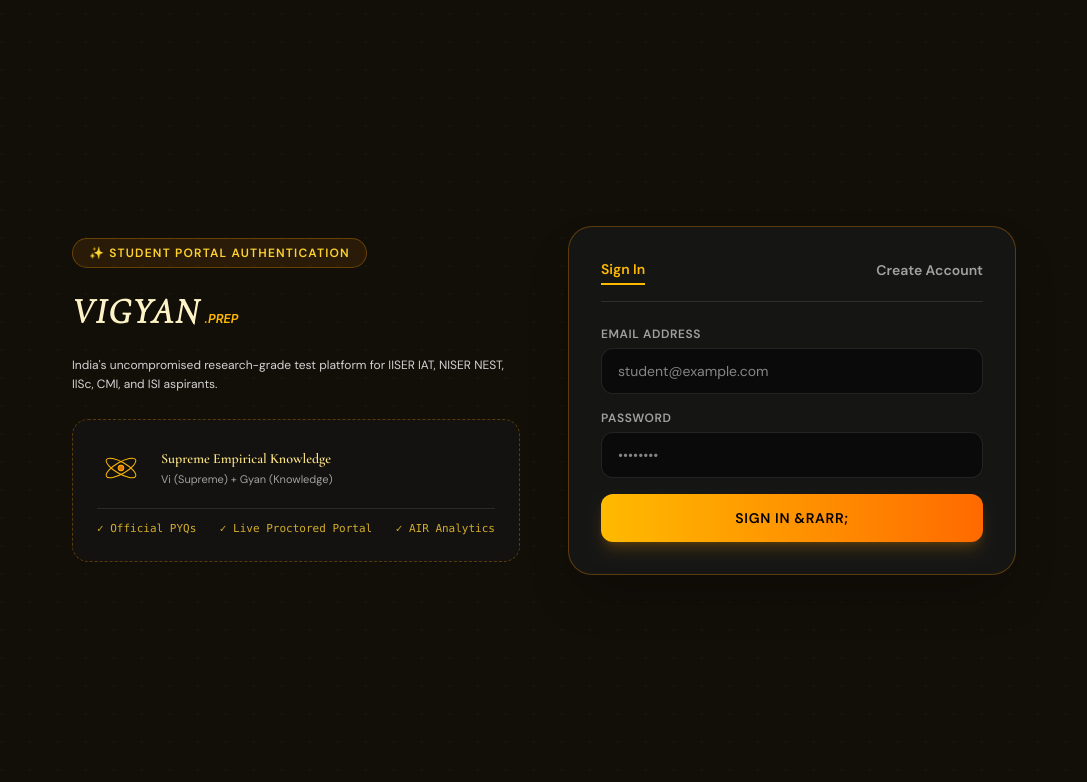
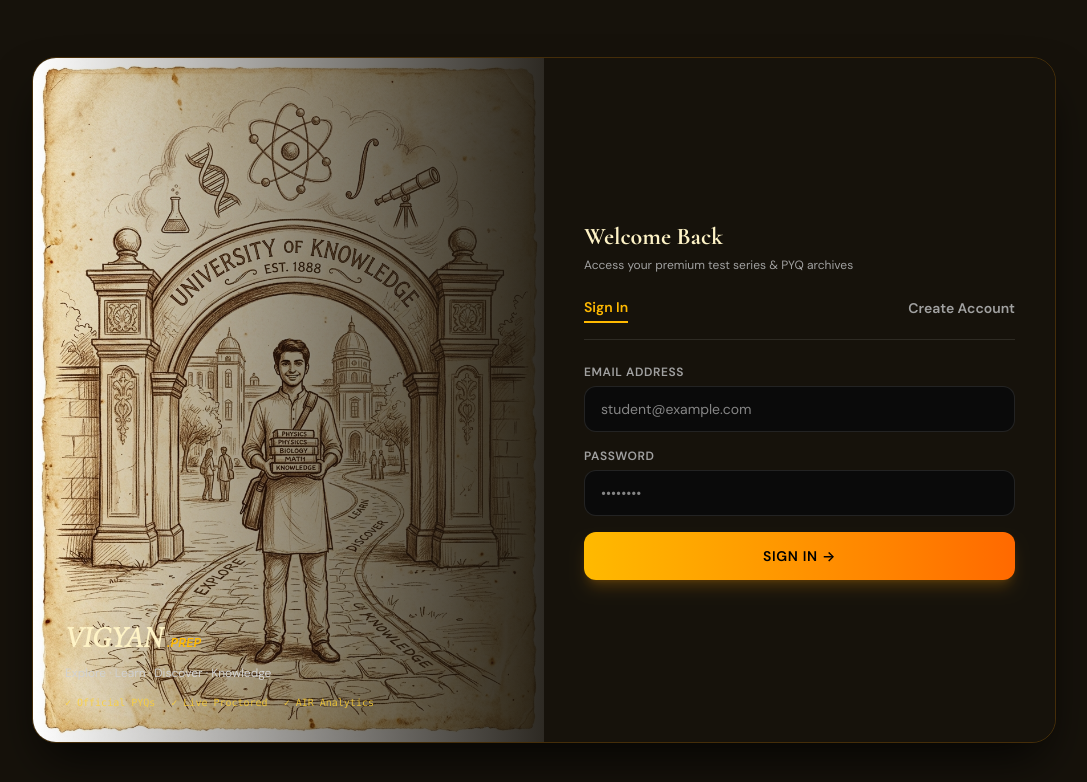
Before and after one commit to harshbuddy01/vigyanprep-auth, a React (Vite) app: page / in a window 1280 px wide. Shown: the top 782 px of the page, without its empty margins (96-1183 px from the left). Built offline with nearby package versions, Linux system fonts and the light colour scheme.

Commit message:
Login page with real hand-drawn sketch illustration (split-screen)

```diff
--- a/src/pages/Login.tsx
+++ b/src/pages/Login.tsx
@@ -19,114 +19,85 @@
         const { error } = await supabase.auth.signUp({
           email,
           password,
-          options: {
-            data: { full_name: fullName },
-          },
+          options: { data: { full_name: fullName } },
         });
-
         if (error) throw error;
-
-        await supabase.from("students").insert({
-          email,
-          full_name: fullName,
-        });
-
-        setMessage({ text: "Account created successfully! Redirecting to exam portal...", type: "success" });
-        setTimeout(() => {
-          window.location.href = "https://test.vigyanprep.com";
-        }, 1200);
+        await supabase.from("students").insert({ email, full_name: fullName });
+        setMessage({ text: "Account created! Check your email to confirm.", type: "success" });
       } else {
-        const { error } = await supabase.auth.signInWithPassword({
-          email,
-          password,
-        });
-
+        const { error } = await supabase.auth.signInWithPassword({ email, password });
         if (error) throw error;
-
-        setMessage({ text: "Login successful! Launching exam engine...", type: "success" });
-        setTimeout(() => {
-          window.location.href = "https://test.vigyanprep.com";
-        }, 1000);
+        setMessage({ text: "Login successful! Launching exam portal...", type: "success" });
+        setTimeout(() => { window.location.href = "https://test.vigyanprep.com"; }, 1000);
       }
     } catch (err: any) {
-      setMessage({ text: err.message || "An error occurred during authentication", type: "error" });
+      setMessage({ text: err.message || "An error occurred", type: "error" });
     } finally {
       setLoading(false);
     }
   };
 
   return (
-    <div className="min-h-screen bg-[#120e08] text-white flex flex-col justify-center items-center px-4 py-12 relative overflow-hidden">
-      {/* Blueprint Background Grid */}
-      <div className="fixed inset-0 pointer-events-none opacity-[0.04] bg-[radial-gradient(#fcd34d_1px,transparent_1px)] [background-size:28px_28px] z-0" />
+    <div className="min-h-screen bg-[#16120b] text-white flex items-center justify-center px-4 py-12">
+      <div className="w-full max-w-5xl flex flex-col md:flex-row items-stretch gap-0 rounded-3xl overflow-hidden border border-amber-500/20 shadow-2xl shadow-black/80">
 
-      {/* Main Container */}
-      <div className="relative z-10 w-full max-w-5xl flex flex-col md:flex-row items-center justify-center gap-12">
-        {/* Left Side: Handcrafted Sketch Visuals */}
-        <div className="flex-1 space-y-6 text-left max-w-md hidden md:block">
-          <div className="inline-flex items-center gap-2 px-4 py-1.5 rounded-full bg-amber-500/10 border border-amber-500/30 text-amber-300 text-xs font-semibold uppercase tracking-widest">
-            ✨ Student Portal Authentication
-          </div>
-
-          <h1 className="font-serif italic text-4xl font-bold text-amber-100 tracking-wider">
-            VIGYAN<span className="font-sans text-xs tracking-normal uppercase text-amber-400 font-semibold ml-1">.prep</span>
-          </h1>
-
-          <p className="text-xs text-neutral-300 font-light leading-relaxed">
-            India&apos;s uncompromised research-grade test platform for IISER IAT, NISER NEST, IISc, CMI, and ISI aspirants.
-          </p>
-
-          {/* Handcrafted Blueprint Sketch Box */}
-          <div className="p-6 rounded-2xl bg-neutral-900/60 border border-dashed border-amber-500/30 backdrop-blur-md space-y-4">
-            <div className="flex items-center gap-4">
-              <svg className="w-12 h-12 text-amber-400 shrink-0" viewBox="0 0 100 100" fill="none" stroke="currentColor" strokeWidth="2">
-                <ellipse cx="50" cy="50" rx="35" ry="12" transform="rotate(30 50 50)" />
-                <ellipse cx="50" cy="50" rx="35" ry="12" transform="rotate(-30 50 50)" />
-                <circle cx="50" cy="50" r="6" fill="#e8720a" />
-              </svg>
-              <div>
-                <h4 className="font-serif text-sm font-semibold text-amber-200">Supreme Empirical Knowledge</h4>
-                <p className="text-[11px] text-neutral-400 font-light mt-0.5">Vi (Supreme) + Gyan (Knowledge)</p>
-              </div>
-            </div>
-
-            <div className="pt-3 border-t border-white/10 flex items-center justify-between text-[11px] text-amber-300/80 font-mono">
+        {/* LEFT: Hand-Drawn Sketch Illustration */}
+        <div className="hidden md:block md:w-1/2 relative">
+          <img
+            src="/sketch-login-gateway.jpg"
+            alt="Hand-drawn sketch of student entering university gateway"
+            className="w-full h-full object-cover"
+          />
+          <div className="absolute inset-0 bg-gradient-to-r from-transparent to-[#16120b]/90" />
+          <div className="absolute bottom-8 left-8 right-8">
+            <h2 className="font-serif italic text-3xl font-bold text-amber-100 drop-shadow-2xl">
+              VIGYAN<span className="font-sans text-xs tracking-normal uppercase text-amber-400 font-semibold ml-1">.prep</span>
+            </h2>
+            <p className="text-xs text-neutral-300 mt-2 font-light leading-relaxed max-w-xs">
+              Explore &middot; Learn &middot; Discover &middot; Knowledge
+            </p>
+            <div className="flex items-center gap-4 mt-3 text-[10px] text-amber-300/80 font-mono">
               <span>✓ Official PYQs</span>
-              <span>✓ Live Proctored Portal</span>
+              <span>✓ Live Proctored</span>
               <span>✓ AIR Analytics</span>
             </div>
           </div>
         </div>
 
-        {/* Right Side: Form Card */}
-        <div className="w-full max-w-md bg-neutral-900/90 border border-amber-500/30 rounded-3xl p-8 backdrop-blur-xl shadow-2xl">
+        {/* RIGHT: Login Form */}
+        <div className="w-full md:w-1/2 bg-[#16120b] p-8 sm:p-10 flex flex-col justify-center">
+          {/* Mobile Brand */}
+          <div className="text-center mb-6 md:hidden">
+            <h1 className="font-serif italic text-3xl font-bold text-amber-100 tracking-wider">
+              VIGYAN<span className="font-sans text-xs tracking-normal uppercase text-amber-400 font-semibold ml-1">.prep</span>
+            </h1>
+            <p className="text-xs text-neutral-400 mt-1">Student Portal Authentication</p>
+          </div>
+
+          {/* Desktop Header */}
+          <div className="hidden md:block mb-6">
+            <h2 className="font-serif text-2xl font-bold text-amber-100">Welcome Back</h2>
+            <p className="text-xs text-neutral-400 mt-1">Access your premium test series & PYQ archives</p>
+          </div>
+
+          {/* Tab Toggle */}
           <div className="flex justify-between items-center mb-6 border-b border-white/10 pb-4">
             <button
               onClick={() => setIsSignUp(false)}
-              className={`text-sm font-semibold pb-1 transition-colors ${
-                !isSignUp ? "text-amber-400 border-b-2 border-amber-400" : "text-neutral-400 hover:text-white"
-              }`}
+              className={`text-sm font-semibold pb-1 transition-colors ${!isSignUp ? "text-amber-400 border-b-2 border-amber-400" : "text-neutral-400 hover:text-white"}`}
             >
               Sign In
             </button>
             <button
               onClick={() => setIsSignUp(true)}
-              className={`text-sm font-semibold pb-1 transition-colors ${
-                isSignUp ? "text-amber-400 border-b-2 border-amber-400" : "text-neutral-400 hover:text-white"
-              }`}
+              className={`text-sm font-semibold pb-1 transition-colors ${isSignUp ? "text-amber-400 border-b-2 border-amber-400" : "text-neutral-400 hover:text-white"}`}
             >
               Create Account
             </button>
           </div>
 
           {message && (
-            <div
-              className={`p-3.5 rounded-xl text-xs font-medium mb-5 ${
-                message.type === "success"
-                  ? "bg-emerald-950/90 text-emerald-300 border border-emerald-500/40"
-                  : "bg-red-950/90 text-red-300 border border-red-500/40"
-              }`}
-            >
+            <div className={`p-3 rounded-xl text-xs font-medium mb-4 ${message.type === "success" ? "bg-emerald-950/80 text-emerald-300 border border-emerald-500/30" : "bg-red-950/80 text-red-300 border border-red-500/30"}`}>
               {message.text}
             </div>
           )}
@@ -135,49 +106,29 @@
             {isSignUp && (
               <div>
                 <label className="block text-xs uppercase tracking-wider text-neutral-400 mb-1.5 font-semibold">Full Name</label>
-                <input
-                  type="text"
-                  required
-                  value={fullName}
-                  onChange={(e) => setFullName(e.target.value)}
-                  placeholder="Enter your full name"
-                  className="w-full bg-neutral-950 border border-white/10 rounded-xl px-4 py-3 text-sm text-white focus:outline-none focus:border-amber-400 transition-colors"
-                />
+                <input type="text" required value={fullName} onChange={(e) => setFullName(e.target.value)} placeholder="Enter your full name" className="w-full bg-neutral-950 border border-white/10 rounded-xl px-4 py-3 text-sm text-white focus:outline-none focus:border-amber-400 transition-colors" />
               </div>
             )}
 
             <div>
               <label className="block text-xs uppercase tracking-wider text-neutral-400 mb-1.5 font-semibold">Email Address</label>
-              <input
-                type="email"
-                required
-                value={email}
-                onChange={(e) => setEmail(e.target.value)}
-                placeholder="student@example.com"
-                className="w-full bg-neutral-950 border border-white/10 rounded-xl px-4 py-3 text-sm text-white focus:outline-none focus:border-amber-400 transition-colors"
-              />
+              <input type="email" required value={email} onChange={(e) => setEmail(e.target.value)} placeholder="student@example.com" className="w-full bg-neutral-950 border border-white/10 rounded-xl px-4 py-3 text-sm text-white focus:outline-none focus:border-amber-400 transition-colors" />
             </div>
 
             <div>
               <label className="block text-xs uppercase tracking-wider text-neutral-400 mb-1.5 font-semibold">Password</label>
-              <input
-                type="password"
-                required
-                value={password}
-                onChange={(e) => setPassword(e.target.value)}
-                placeholder="••••••••"
-                className="w-full bg-neutral-950 border border-white/10 rounded-xl px-4 py-3 text-sm text-white focus:outline-none focus:border-amber-400 transition-colors"
-              />
+              <input type="password" required value={password} onChange={(e) => setPassword(e.target.value)} placeholder="••••••••" className="w-full bg-neutral-950 border border-white/10 rounded-xl px-4 py-3 text-sm text-white focus:outline-none focus:border-amber-400 transition-colors" />
             </div>
 
-            <button
-              type="submit"
-              disabled={loading}
-              className="w-full py-3.5 rounded-xl text-sm font-semibold uppercase tracking-wider bg-gradient-to-r from-amber-400 to-orange-500 text-black hover:scale-[1.02] active:scale-[0.98] transition-all shadow-lg shadow-amber-500/20 disabled:opacity-50"
-            >
-              {loading ? "Connecting..." : isSignUp ? "Create Account &rarr;" : "Sign In &rarr;"}
+            <button type="submit" disabled={loading} className="w-full py-3.5 rounded-xl text-sm font-semibold uppercase tracking-wider bg-gradient-to-r from-amber-400 to-orange-500 text-black hover:scale-[1.02] active:scale-[0.98] transition-all shadow-lg shadow-amber-500/20 disabled:opacity-50">
+              {loading ? "Connecting..." : isSignUp ? "Create Account →" : "Sign In →"}
             </button>
           </form>
+
+          {/* Sketch Decoration on Mobile */}
+          <div className="mt-6 md:hidden rounded-xl overflow-hidden border border-amber-500/15">
+            <img src="/sketch-student-studying.jpg" alt="Hand-drawn sketch of student studying" className="w-full h-32 object-cover opacity-60" />
+          </div>
         </div>
       </div>
     </div>
```
Also changed, not shown: public/sketch-login-gateway.jpg (added), public/sketch-student-studying.jpg (added).
